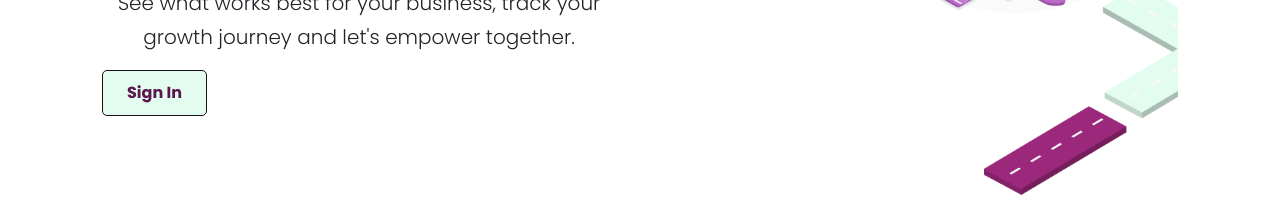
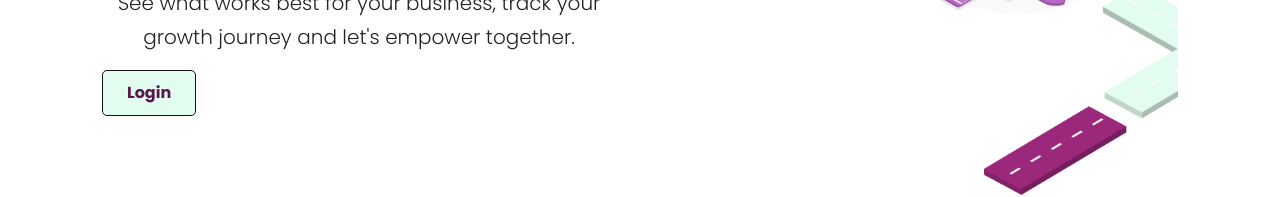
Before and after one commit to florentianayuwono/DigitalIT, a React (Create React App) app in the folder frontend/: page / in a window 1280 px wide. Shown: the part 387-584 px from the top of the page. Built offline with nearby package versions, Linux system fonts and the light colour scheme.

Commit message:
Improved landing page

```diff
--- a/frontend/src/pages/Landing.jsx
+++ b/frontend/src/pages/Landing.jsx
@@ -1,4 +1,7 @@
+import { useAuthContext } from "../features/auth/authContext";
+
 export default function Landing() {
+  const { user } = useAuthContext();
   return (
     <div className="container col-xxl-8 landing">
       <div className="row flex-lg-row-reverse align-items-center g-5">
@@ -23,11 +26,11 @@ export default function Landing() {
           <div className="d-grid gap-2 d-md-flex justify-content-md-start">
             <a
               className="btn btn-primary btn-lg px-4 me-md-2"
-              href="login"
+              href={user.user ? "/dashboard" : "/login"}
               role="button"
               aria-pressed="true"
             >
-              Sign In
+              {user.user ? "Dashboard" : "Login"}
             </a>
           </div>
         </div>
```
